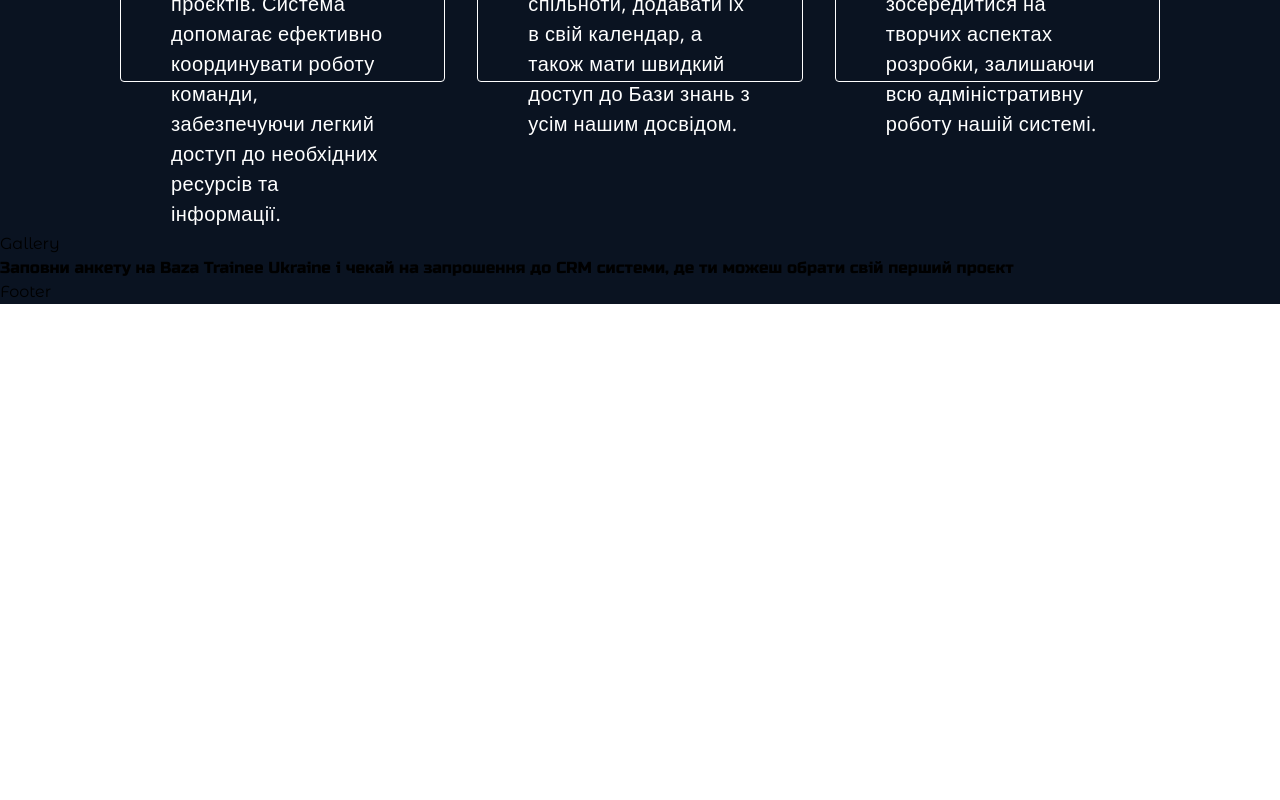
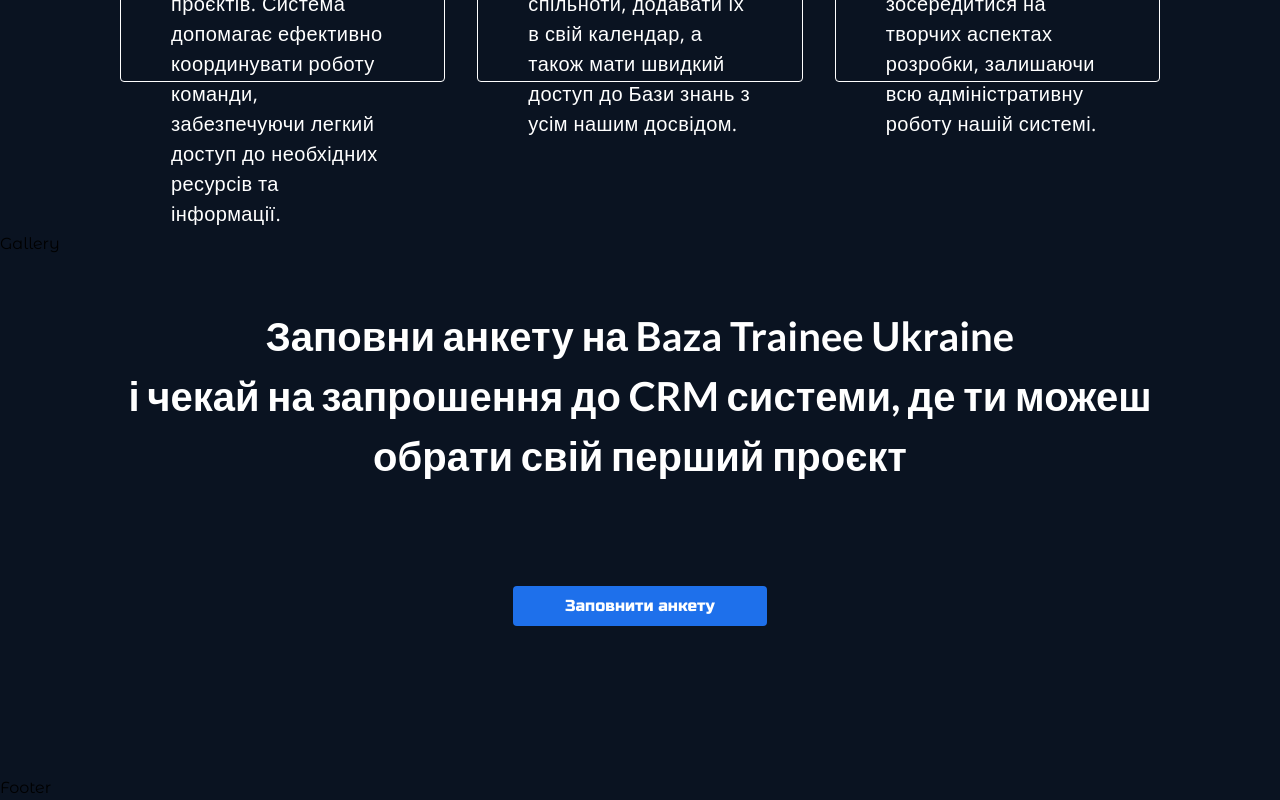
Before and after one commit to baza-trainee/baza-crm-frontend, a React (Vite) app: page / in a window 1280 px wide. Shown: the part 1353-2153 px from the top of the page. Before the commit the page ends 1657 px from the top, so only its background shows below. Built offline with nearby package versions, Linux system fonts and the light colour scheme.

Commit message:
update invocation section

```diff
--- a/src/pages/landing/Invocation.tsx
+++ b/src/pages/landing/Invocation.tsx
@@ -1,10 +1,21 @@
+import Button from '../../components/Button';
+
 const Invocation = () => {
   return (
-    <section>
-      <p>
-        Заповни анкету на Baza Trainee Ukraine і чекай на запрошення до CRM
-        системи, де ти можеш обрати свій перший проєкт
+    <section className="px-[120px] pt-[50px] pb-[150px] flex flex-col items-center">
+      <p className="min-w-[1021px] h-auto font-lato font-bold leading-[60px] text-[40px] text-white text-center mb-[100px]">
+        Заповни анкету на Baza Trainee Ukraine
+        <br />
+        і чекай на запрошення до CRM системи, де ти можеш <br />
+        обрати свій перший проєкт
       </p>
+      <Button
+        label="Заповнити анкету"
+        onClick={() => {
+          alert('Заповнити анкету');
+        }}
+        additionalClass="bg-primary-blue hover:bg-transparent hover:border-4 hover:border-primary-blue"
+      />
     </section>
   );
 };
```
